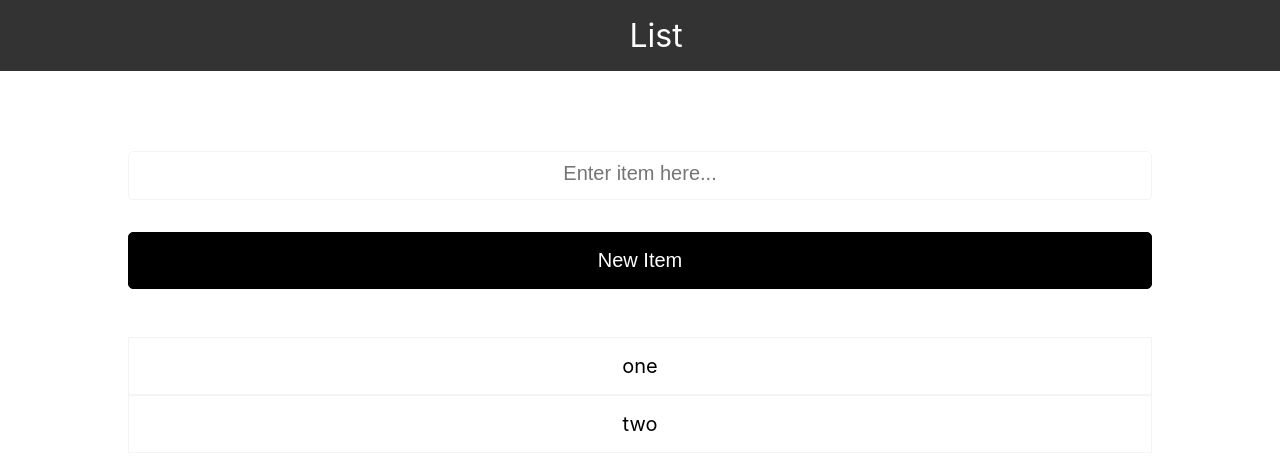
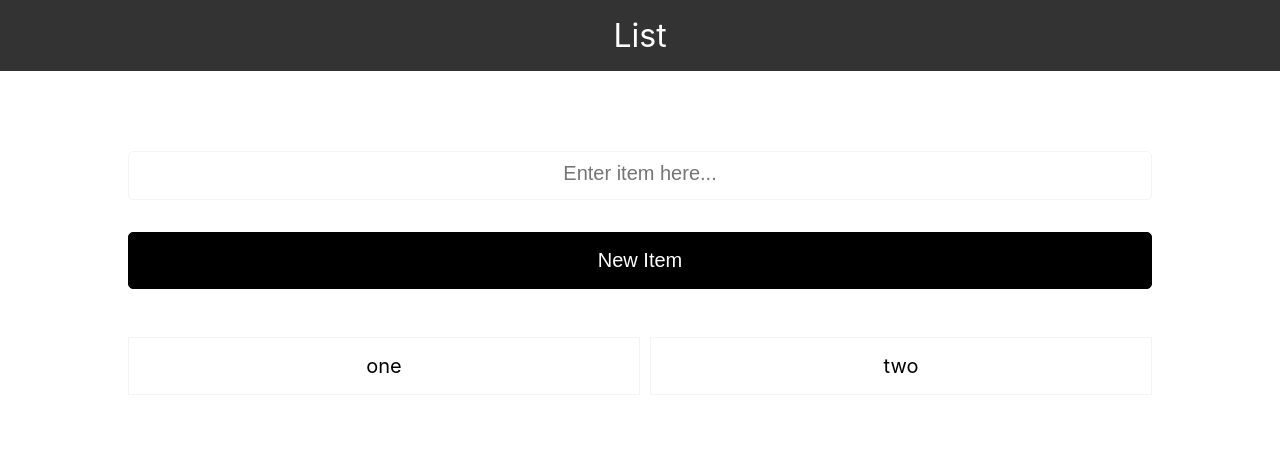
Before and after one commit to BradleyTim/lists, a React (Create React App) app: page / in a window 1280 px wide. Shown: the top 470 px of the page. Built offline with nearby package versions, Linux system fonts and the light colour scheme.

Commit message:
display items in grid

```diff
--- a/src/App.css
+++ b/src/App.css
@@ -2,7 +2,7 @@
 	margin: 0;
 	padding: 0;
 	overflow: hidden;
-	overflow-x: hidden;
+	box-sizing: border-box;
 }
 
 .header {
@@ -24,7 +24,7 @@
 
 input[type="text"] {
 	display: block;
-	box-sizing: border-box;
+	/*box-sizing: border-box;*/
 	width: 100%;
 	padding: 1rem;
 	margin-bottom: 2rem;
@@ -40,7 +40,7 @@ input[type="text"]::placeholder {
 
 input[type="submit"] {
 	display: block;
-	box-sizing: border-box;
+	/*box-sizing: border-box;*/
 	color: #fff;
 	font-size: 20px;
 	width: 100%;
@@ -57,11 +57,13 @@ input[type="submit"]:hover {
 
 ul {
 	margin-top: 3rem;
+	display: grid;
+	grid-gap: 10px;
+	grid-template-columns: 50% auto;
 }
 
 .item {
-	width: 100%;
-	box-sizing: border-box;
+	width: auto;
 	border:  1px solid #f4f4f4;
 	padding: 1rem;
 	list-style-type: none;
```
